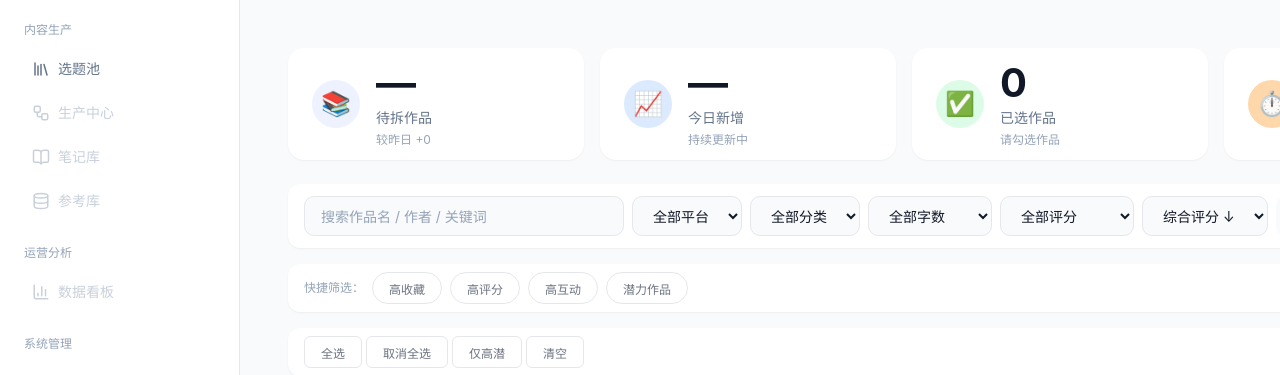
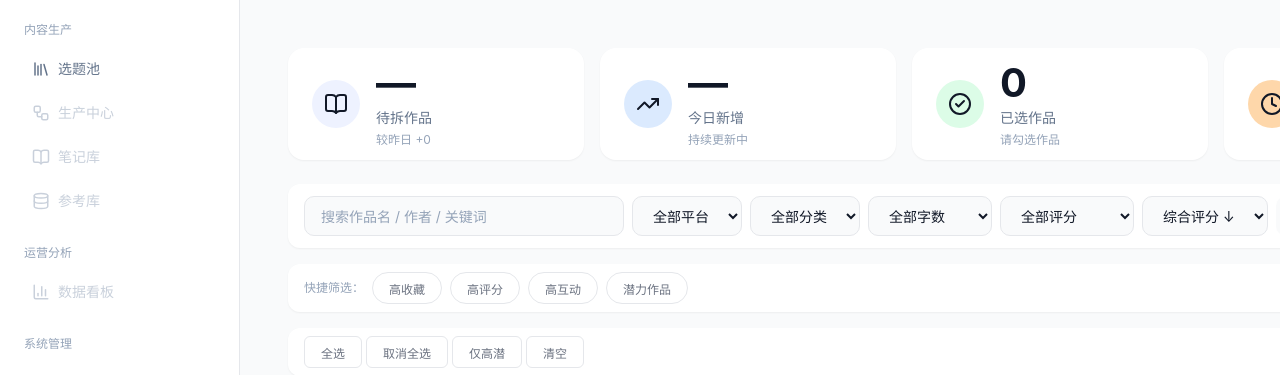
Before and after one commit to elsie-czy/outputter, a Flask app: template scripts/web/templates/topic_pool.html in a window 1280 px wide. Shown: the part 64-439 px from the top of the page. Run offline with Flask 3, Linux system fonts and the light colour scheme; the template is opened without the code that fills it, so the values that code supplies are empty; parts of the project's set-up code (start-up, migrations or seed data) failed here and were passed over.

Commit message:
feat: KPI 卡片 icon 改用 lucide 库

```diff
--- a/scripts/static/css/topic_pool.css
+++ b/scripts/static/css/topic_pool.css
@@ -35,8 +35,12 @@
   display: flex;
   align-items: center;
   justify-content: center;
-  font-size: 24px;
   flex-shrink: 0;
+}
+
+.tp-kpi-icon svg {
+  width: 24px;
+  height: 24px;
 }
 
 .tp-kpi-icon--purple { background: #EEF2FF; }
--- a/scripts/web/templates/topic_pool.html
+++ b/scripts/web/templates/topic_pool.html
@@ -13,7 +13,7 @@
   <div class="tp-kpi-row">
     <div class="tp-kpi-card">
       <div class="tp-kpi-icon tp-kpi-icon--purple">
-        <span>📚</span>
+        <i data-lucide="book-open"></i>
       </div>
       <div class="tp-kpi-info">
         <div class="tp-kpi-value" id="kpiPending">—</div>
@@ -23,7 +23,7 @@
     </div>
     <div class="tp-kpi-card">
       <div class="tp-kpi-icon tp-kpi-icon--blue">
-        <span>📈</span>
+        <i data-lucide="trending-up"></i>
       </div>
       <div class="tp-kpi-info">
         <div class="tp-kpi-value" id="kpiToday">—</div>
@@ -33,7 +33,7 @@
     </div>
     <div class="tp-kpi-card">
       <div class="tp-kpi-icon tp-kpi-icon--green">
-        <span>✅</span>
+        <i data-lucide="check-circle-2"></i>
       </div>
       <div class="tp-kpi-info">
         <div class="tp-kpi-value" id="kpiSelected">0</div>
@@ -43,7 +43,7 @@
     </div>
     <div class="tp-kpi-card">
       <div class="tp-kpi-icon tp-kpi-icon--orange">
-        <span>⏱️</span>
+        <i data-lucide="clock"></i>
       </div>
       <div class="tp-kpi-info">
         <div class="tp-kpi-value" id="kpiDuration">—</div>
```
Also changed, not shown: 1 other file.
